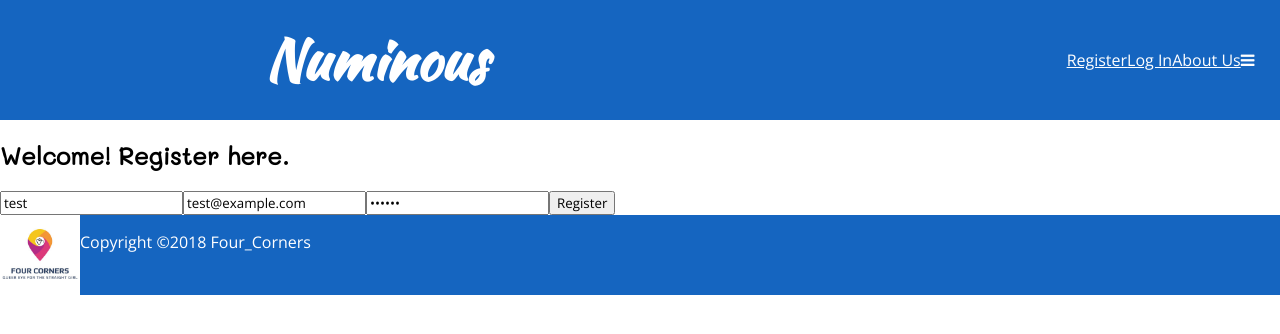
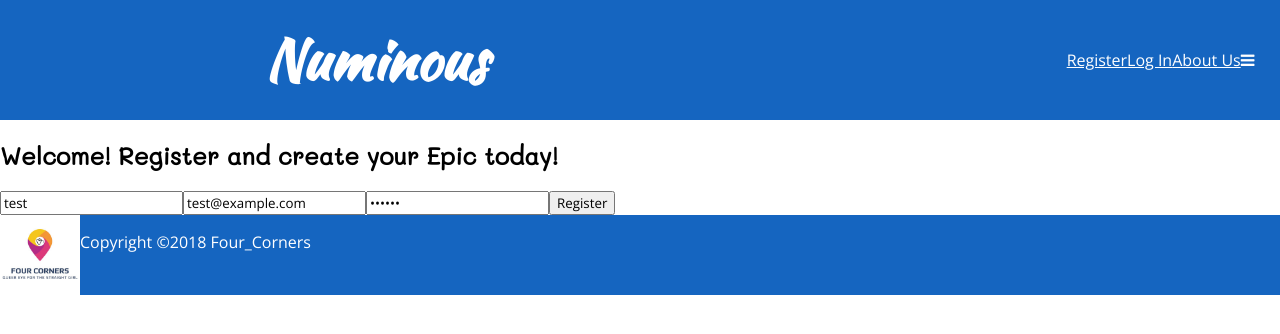
Before and after one commit to FourCornersDelta2018/numinous-frontend, a React (Create React App) app: page /registration in a window 1280 px wide. Shown: the top 334 px of the page. Built offline with nearby package versions, Linux system fonts and the light colour scheme.

Commit message:
fixed registration

```diff
--- a/src/pages/destinations/myepic.js
+++ b/src/pages/destinations/myepic.js
@@ -3,7 +3,7 @@ import React, { Component } from 'react'
 class MyEpic extends Component {
   render() {
       return (
-          <div> I am epic!!!
+          <div>  `Hello, ${this.props.username}! You are epic!!!`
           </div>
       )
   }
--- a/src/pages/registration.js
+++ b/src/pages/registration.js
@@ -25,7 +25,7 @@ class RegistrationPage extends Component {
 		let { username, email, password } = this.state.form.user
 		return (
 			<main>
-				<h2>Welcome! Register here.</h2>
+				<h2>Welcome! Register and create your Epic today!</h2>
 				<form onSubmit={this.onSubmit}>
 					<input
 						type="text"
@@ -44,7 +44,7 @@ class RegistrationPage extends Component {
 						type="password"
 						name="password"
 						value={password}
-						onInput={this.validatePassword}
+
 						onChange={this.onChange}
 					/>
 					{this.state.errors.password && <div>Error: Password  {this.state.errors.password[0]}</div>}
```
